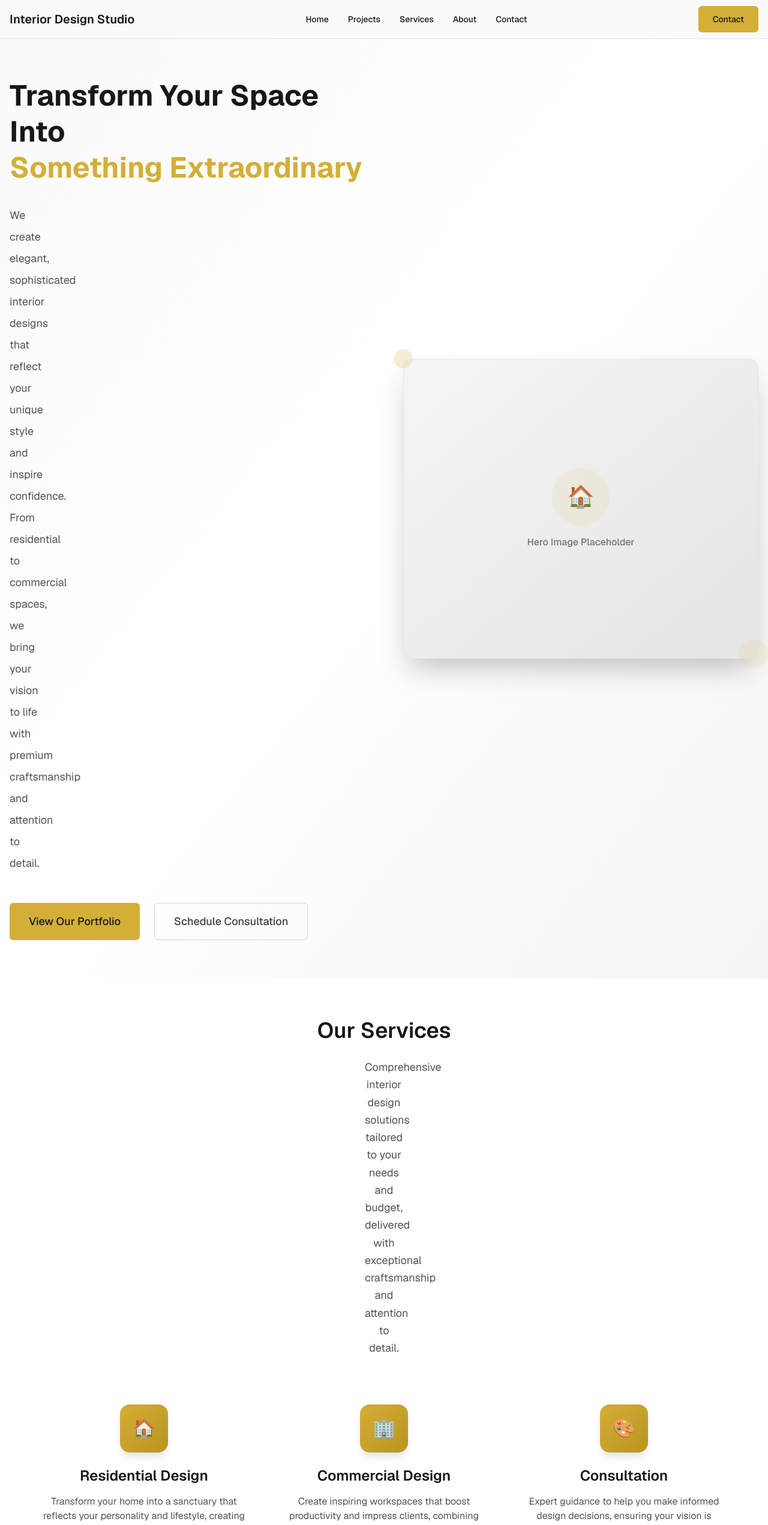
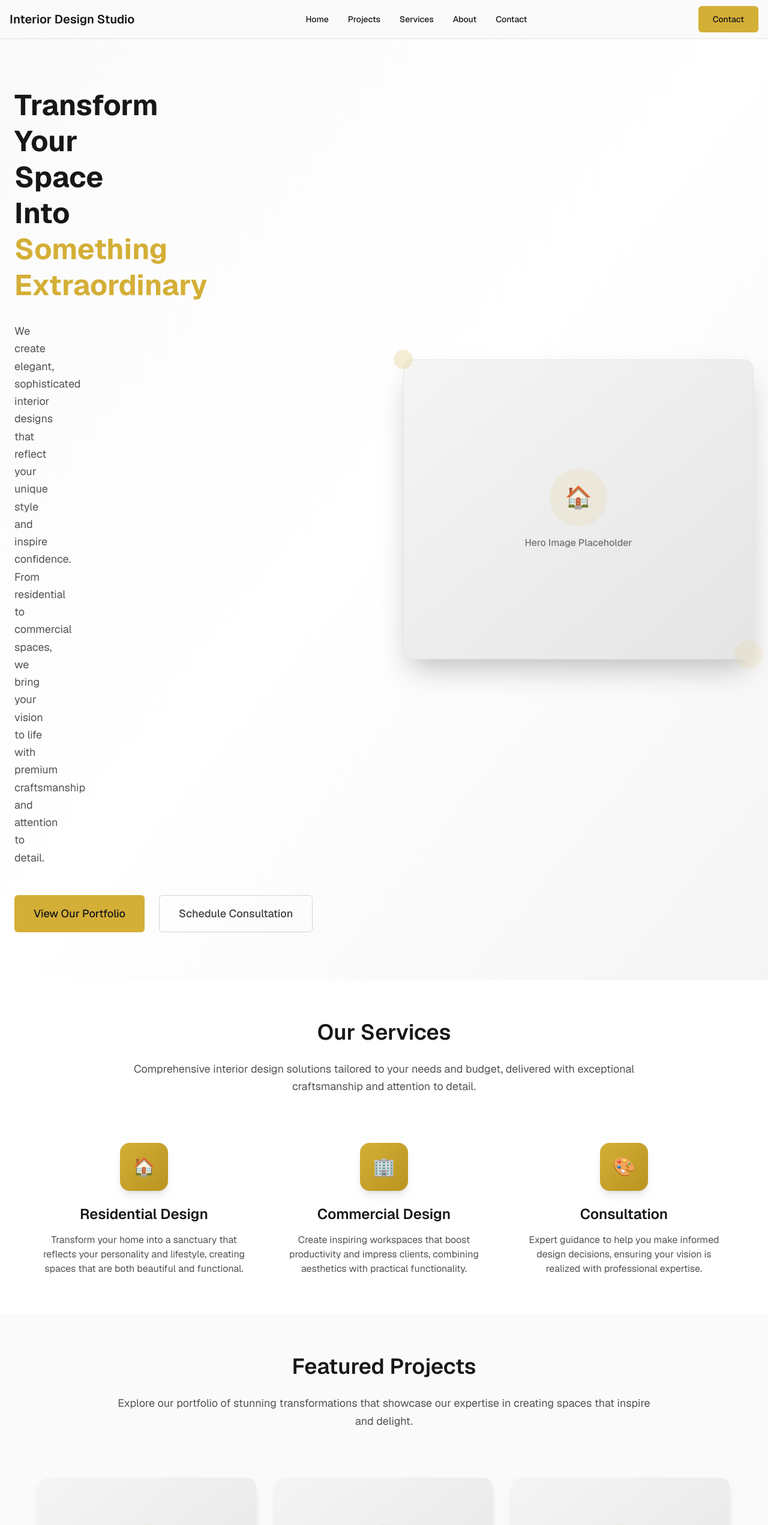
Before and after one commit to Jo-Austen/interior-design-website, a Next.js app: page / in a window 1280 px wide. Shown: the top 2542 px of the page at 60% size. Built offline with nearby package versions, Linux system fonts and the light colour scheme.

Commit message:
style: refine page layout and typography across UI

```diff
--- a/src/app/about/page.tsx
+++ b/src/app/about/page.tsx
@@ -6,7 +6,7 @@ export default function AboutPage() {
   return (
     <div>
       <Section className="bg-neutral-50 py-20">
-        <div className="mx-auto max-w-5xl text-center">
+        <div className="mx-auto max-w-3xl text-center px-4 sm:px-6">
           <p className="text-sm uppercase tracking-[0.3em] text-neutral-500 mb-4">About</p>
           <h1 className="text-heading-1 text-neutral-900 mb-6">Crafting premium interiors with purpose</h1>
           <p className="text-lg text-neutral-600 leading-relaxed">
--- a/src/app/page.tsx
+++ b/src/app/page.tsx
@@ -6,16 +6,16 @@ export default function Home() {
   return (
     <div>
       {/* Hero Section */}
-      <section className="bg-gradient-to-br from-neutral-50 via-white to-neutral-100 min-h-screen flex items-center py-16 px-4">
+      <section className="bg-gradient-to-br from-neutral-50 via-white to-neutral-100 min-h-screen flex items-center py-20 px-4 sm:px-6">
         <div className="container mx-auto max-w-7xl w-full">
           <div className="grid grid-cols-1 lg:grid-cols-2 gap-12 lg:gap-16 items-center">
             {/* Text Content */}
             <div className="text-center lg:text-left order-2 lg:order-1">
-              <h1 className="text-display text-neutral-900 mb-8 leading-tight">
+              <h1 className="text-display text-neutral-900 mb-8 leading-tight sm:leading-snug max-w-3xl mx-auto lg:mx-0">
                 Transform Your Space Into<br />
                 <span className="text-accent">Something Extraordinary</span>
               </h1>
-              <p className="text-lg text-neutral-600 mb-12 max-w-2xl mx-auto lg:mx-0 leading-loose">
+              <p className="text-lg text-neutral-600 mb-12 max-w-2xl mx-auto lg:mx-0 leading-relaxed">
                 We create elegant, sophisticated interior designs that reflect your unique style and inspire confidence.
                 From residential to commercial spaces, we bring your vision to life with premium craftsmanship and attention to detail.
               </p>
@@ -51,9 +51,9 @@ export default function Home() {
 
       {/* Services Preview */}
       <Section className="bg-white">
-        <div className="text-center mb-20">
+        <div className="text-center mb-20 max-w-4xl mx-auto">
           <h2 className="text-heading-1 text-neutral-900 mb-6">Our Services</h2>
-          <p className="text-lg text-neutral-600 max-w-3xl mx-auto leading-relaxed">
+          <p className="text-lg text-neutral-600 leading-relaxed">
             Comprehensive interior design solutions tailored to your needs and budget,
             delivered with exceptional craftsmanship and attention to detail.
           </p>
@@ -94,9 +94,9 @@ export default function Home() {
 
       {/* Featured Projects */}
       <Section className="bg-neutral-50">
-        <div className="text-center mb-20">
+        <div className="text-center mb-20 max-w-4xl mx-auto">
           <h2 className="text-heading-1 text-neutral-900 mb-6">Featured Projects</h2>
-          <p className="text-lg text-neutral-600 max-w-3xl mx-auto leading-relaxed">
+          <p className="text-lg text-neutral-600 leading-relaxed">
             Explore our portfolio of stunning transformations that showcase our expertise
             in creating spaces that inspire and delight.
           </p>
@@ -136,7 +136,7 @@ export default function Home() {
       {/* About Preview */}
       <Section className="bg-white">
         <div className="grid grid-cols-1 lg:grid-cols-2 gap-16 items-center">
-          <div>
+          <div className="max-w-3xl">
             <h2 className="text-heading-1 text-neutral-900 mb-8">About Our Studio</h2>
             <p className="text-lg text-neutral-600 mb-6 leading-relaxed">
               With over a decade of experience in interior design, we specialize in creating spaces
@@ -185,8 +185,8 @@ export default function Home() {
       </Section>
 
       {/* Contact CTA */}
-      <Section className="bg-gradient-to-r from-accent to-accent-hover text-neutral-900 relative overflow-hidden">
-        <div className="text-center relative z-10">
+      <Section className="bg-gradient-to-r from-accent to-accent-hover text-neutral-900 relative overflow-hidden py-24">
+        <div className="text-center relative z-10 px-4 sm:px-6">
           <h2 className="text-heading-1 mb-6 text-neutral-900">Ready to Transform Your Space?</h2>
           <p className="text-xl mb-10 max-w-4xl mx-auto leading-relaxed text-neutral-800">
             Let's discuss your vision and create something extraordinary together.
--- a/src/app/projects/page.tsx
+++ b/src/app/projects/page.tsx
@@ -11,7 +11,7 @@ export default function ProjectsPage() {
   return (
     <div>
       <Section className="bg-neutral-50 py-20">
-        <div className="mx-auto max-w-4xl text-center">
+        <div className="mx-auto max-w-3xl text-center px-4 sm:px-6">
           <p className="text-sm uppercase tracking-[0.3em] text-neutral-500 mb-4">Projects</p>
           <h1 className="text-heading-1 text-neutral-900 mb-6">Selected work</h1>
           <p className="text-lg text-neutral-600 leading-relaxed">
--- a/src/app/services/page.tsx
+++ b/src/app/services/page.tsx
@@ -20,7 +20,7 @@ export default function ServicesPage() {
   return (
     <div>
       <Section className="bg-white py-20">
-        <div className="mx-auto max-w-4xl text-center">
+        <div className="mx-auto max-w-3xl text-center px-4 sm:px-6">
           <p className="text-sm uppercase tracking-[0.3em] text-neutral-500 mb-4">Services</p>
           <h1 className="text-heading-1 text-neutral-900 mb-6">Design services for every scale</h1>
           <p className="text-lg text-neutral-600 leading-relaxed">
```
